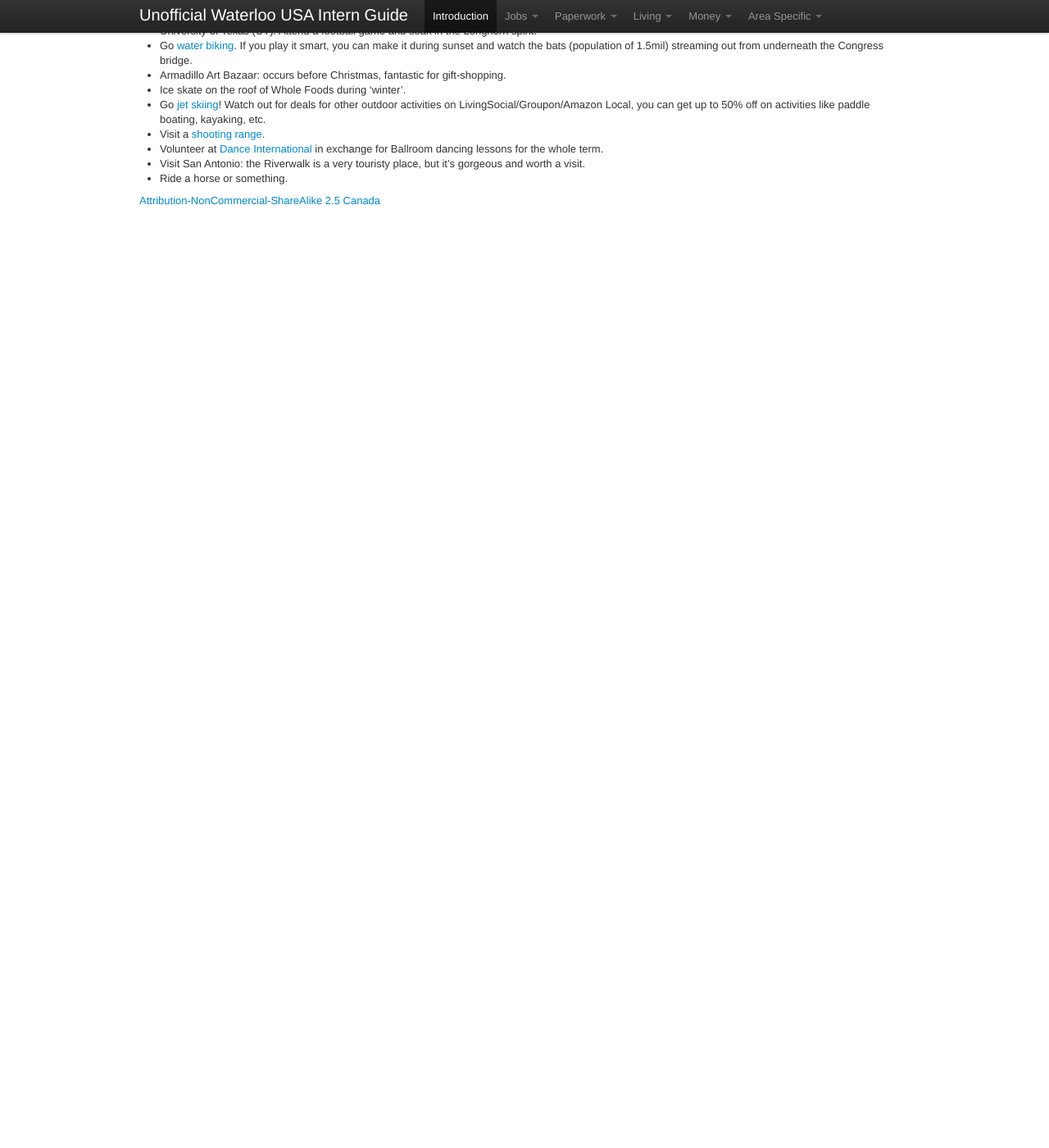
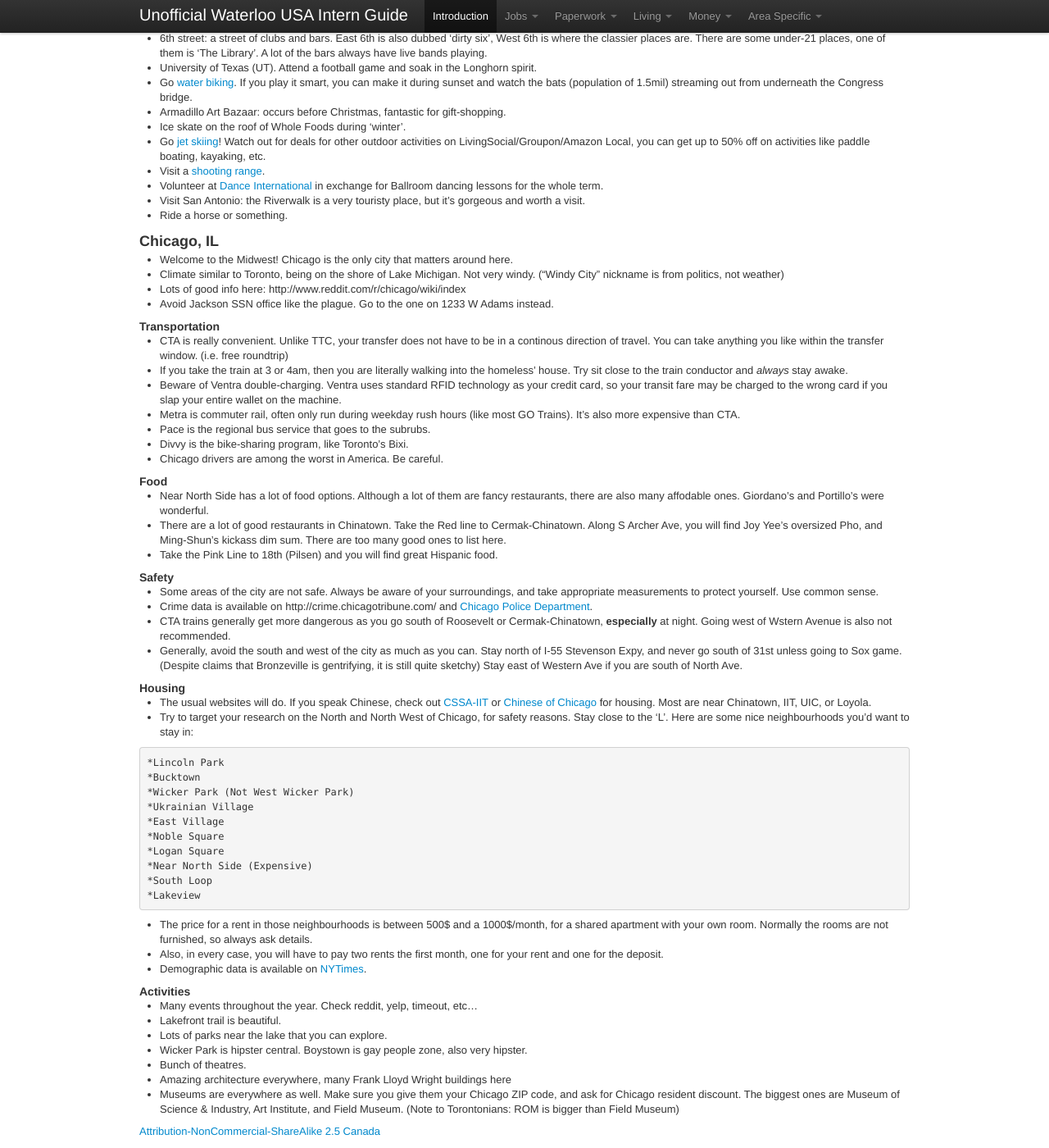
Before and after one commit to sholiday/Unofficial-Waterloo-USA-Intern-Guide, a Jekyll site: the page built from index.markdown, in a window 1280 px wide and 1400 px high, scrolled down 12565 px. Shown: the whole window at 82% size. Built offline with Jekyll 4.4.1, drawn with Linux system fonts in a browser that asks for light colours; nearby versions of some CDN libraries; Markdown is read by kramdown in place of the engine named in the settings; before the commit the page ends 12859 px from its top, so only the background shows below that; some of the changed text lies outside the part shown.

Commit message:
added chicago. added SSN general info.

```diff
--- a/index.markdown
+++ b/index.markdown
@@ -166,6 +166,8 @@ a cell phone or bank account. Keep in mind that the immigration center in
 Buffalo can take an hour and a half.
 
 A couple notes for those with name that contain hyphens (like Amir's) but go by a shorter version (Amir is short for Amir-Reza). My training plan had "Amir-Reza", while my I-94 has "Amir", while my passport has "Amir Reza". When applying for my SSN, I ran into some issues since each document had a slightly different variation, but the lady at the counter was nice enough to do it anyway. Bottom line: Always use your full name (exclude hyphens since hyphens are not used in government registries) when applying for, as well dealing with any documents you'll need for your SSN.
+
+Ensure your full name is on the mailbox that the SS card will be delivered to. If your full name is not on the mailbox, USPS will return your SS card back to the Social Security Administration processing centre to be shredded.
 
 Once you receive your SSN, it is important to let your bank know, so you start building a credit score in the U.S.
 
@@ -1135,3 +1137,59 @@ up SF or Mountain View.
 * Visit San Antonio: the Riverwalk is a very touristy place, but it's gorgeous
   and worth a visit.
 * Ride a horse or something.
+
+<section id="Area-Chicago-IL" />
+### Chicago, IL
+* Welcome to the Midwest! Chicago is the only city that matters around here.
+* Climate similar to Toronto, being on the shore of Lake Michigan. Not very windy. ("Windy City" nickname is from politics, not weather)
+* Lots of good info here: http://www.reddit.com/r/chicago/wiki/index
+* Avoid Jackson SSN office like the plague. Go to the one on 1233 W Adams instead.
+
+
+#### Transportation
+* CTA is really convenient. Unlike TTC, your transfer does not have to be in a continous direction of travel. You can take anything you like within the transfer window. (i.e. free roundtrip)
+* If you take the train at 3 or 4am, then you are literally walking into the homeless' house. Try sit close to the train conductor and _always_ stay awake.
+* Beware of Ventra double-charging. Ventra uses standard RFID technology as your credit card, so your transit fare may be charged to the wrong card if you slap your entire wallet on the machine.
+* Metra is commuter rail, often only run during weekday rush hours (like most GO Trains). It's also more expensive than CTA.
+* Pace is the regional bus service that goes to the subrubs.
+* Divvy is the bike-sharing program, like Toronto's Bixi.
+* Chicago drivers are among the worst in America. Be careful.
+
+#### Food
+* Near North Side has a lot of food options. Although a lot of them are fancy restaurants, there are also many affodable ones. Giordano's and Portillo's were wonderful.
+* There are a lot of good restaurants in Chinatown. Take the Red line to Cermak-Chinatown. Along S Archer Ave, you will find Joy Yee's oversized Pho, and Ming-Shun's kickass dim sum. There are too many good ones to list here.
+* Take the Pink Line to 18th (Pilsen) and you will find great Hispanic food.
+
+#### Safety
+* Some areas of the city are not safe. Always be aware of your surroundings, and take appropriate measurements to protect yourself. Use common sense.
+* Crime data is available on http://crime.chicagotribune.com/ and [Chicago Police Department](http://gis.chicagopolice.org/clearmap_crime_sums/startpage.htm).
+* CTA trains generally get more dangerous as you go south of Roosevelt or Cermak-Chinatown, __especially__ at night. Going west of Wstern Avenue is also not recommended.
+* Generally, avoid the south and west of the city as much as you can. Stay north of I-55 Stevenson Expy, and never go south of 31st unless going to Sox game. (Despite claims that Bronzeville is gentrifying, it is still quite sketchy) Stay east of Western Ave if you are south of North Ave.
+
+#### Housing
+* The usual websites will do. If you speak Chinese, check out [CSSA-IIT](http://www.cssa-iit.org/) or [Chinese of Chicago](http://bbs.chineseofchicago.com/) for housing. Most are near Chinatown, IIT, UIC, or Loyola.
+* Try to target your research on the North and North West of Chicago, for safety reasons. Stay close to the 'L'. Here are some nice neighbourhoods you'd want to stay in:
+<pre>
+*Lincoln Park
+*Bucktown
+*Wicker Park (Not West Wicker Park)
+*Ukrainian Village
+*East Village
+*Noble Square
+*Logan Square
+*Near North Side (Expensive)
+*South Loop
+*Lakeview
+</pre>
+* The price for a rent in those neighbourhoods is between 500$ and a 1000$/month, for a shared apartment with your own room. Normally the rooms are not furnished, so always ask details.
+* Also, in every case, you will have to pay two rents the first month, one for your rent and one for the deposit.
+* Demographic data is available on [NYTimes](http://projects.nytimes.com/census/2010/explorer).
+
+#### Activities
+* Many events throughout the year. Check reddit, yelp, timeout, etc...
+* Lakefront trail is beautiful.
+* Lots of parks near the lake that you can explore.
+* Wicker Park is hipster central. Boystown is gay people zone, also very hipster.
+* Bunch of theatres.
+* Amazing architecture everywhere, many Frank Lloyd Wright buildings here
+* Museums are everywhere as well. Make sure you give them your Chicago ZIP code, and ask for Chicago resident discount. The biggest ones are Museum of Science & Industry, Art Institute, and Field Museum. (Note to Torontonians: ROM is bigger than Field Museum)
```
